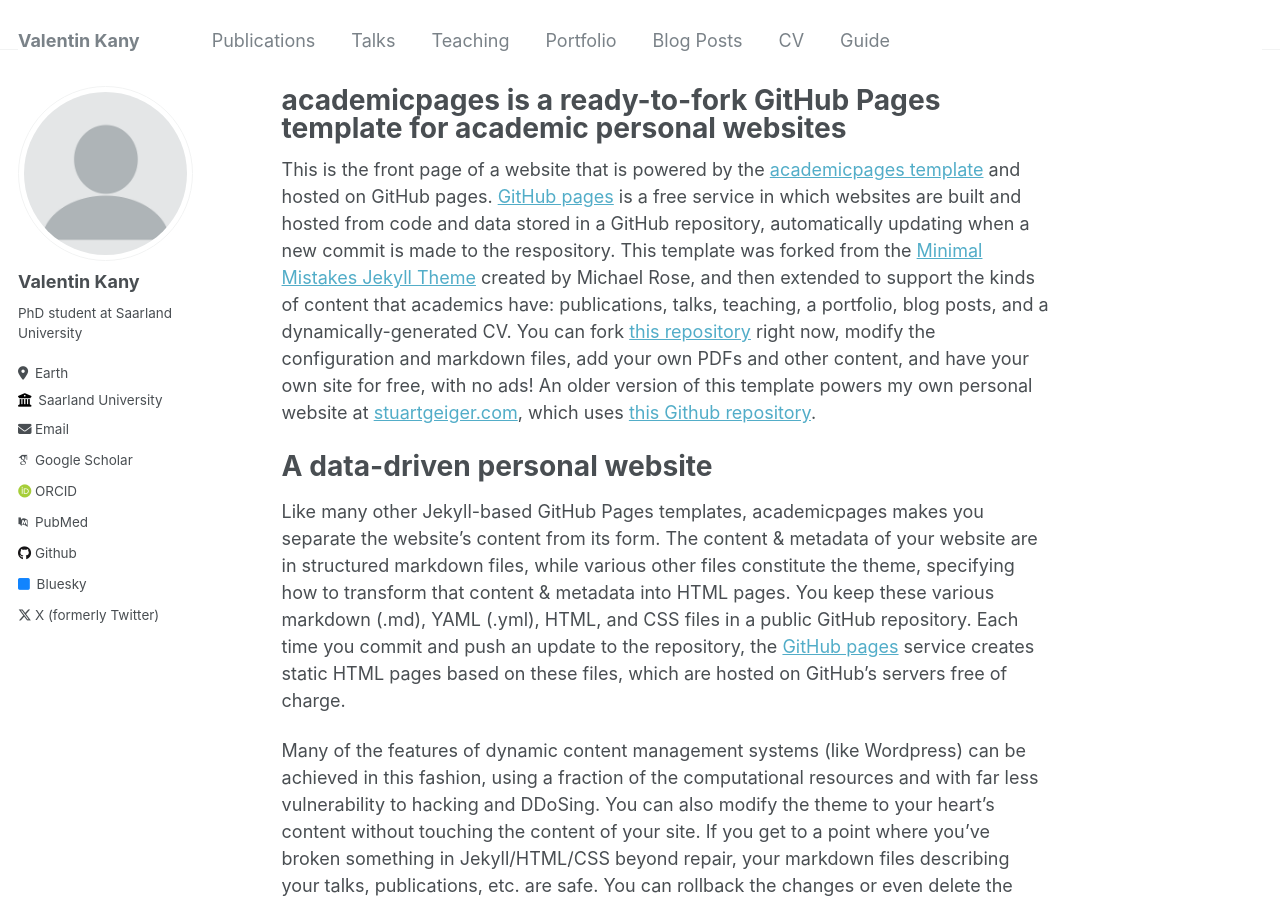
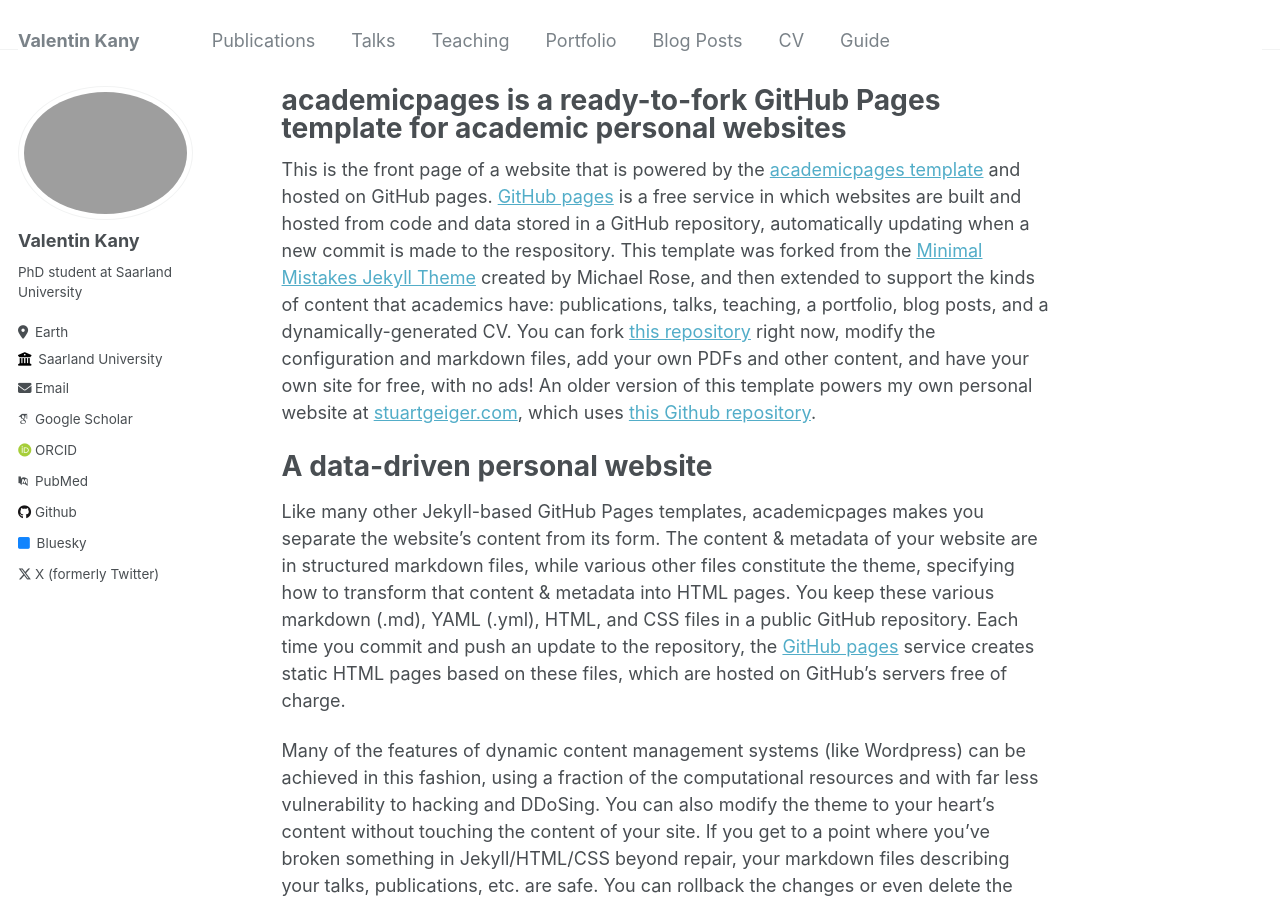
Before and after one commit to Valentin-Kany/Valentin-Kany.github.io, a Jekyll site: the page built from _pages/about.md, in a window 1280 px wide and 900 px high. Built offline with Jekyll 4.4.1, drawn with Linux system fonts in a browser that asks for light colours; some web fonts are replaced.

Commit message:
Update _config.yml

```diff
--- a/_config.yml
+++ b/_config.yml
@@ -12,7 +12,7 @@ title                    : "Valentin Kany"
 title_separator          : "-"
 name                     : &name "Your Name"
 description              : &description "personal description"
-url                      : https://academicpages.github.io # the base hostname & protocol for your site e.g. "https://mmistakes.github.io"
+url                      : https://valentin-kany.github.io # the base hostname & protocol for your site e.g. "https://mmistakes.github.io"
 baseurl                  : "" # the subpath of your site, e.g. "/blog"
 repository               : "academicpages/academicpages.github.io"
 
@@ -21,7 +21,7 @@ repository               : "academicpages/academicpages.github.io"
 #               Additional customization can be done by editing /_includes/author-profile.html
 author:
   # Biographic information
-  avatar           : "profile.png"
+  avatar           : "ProfilfotoValentinKany.png"
   name             : "Valentin Kany"
   pronouns         : # example: "she/her"
   bio              : "PhD student at Saarland University"
```
